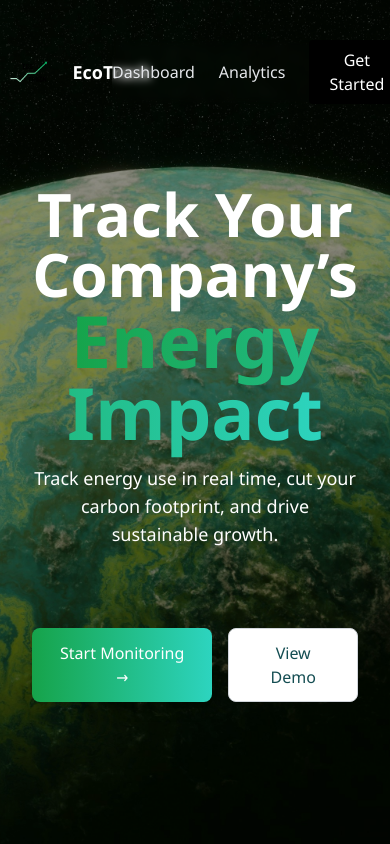
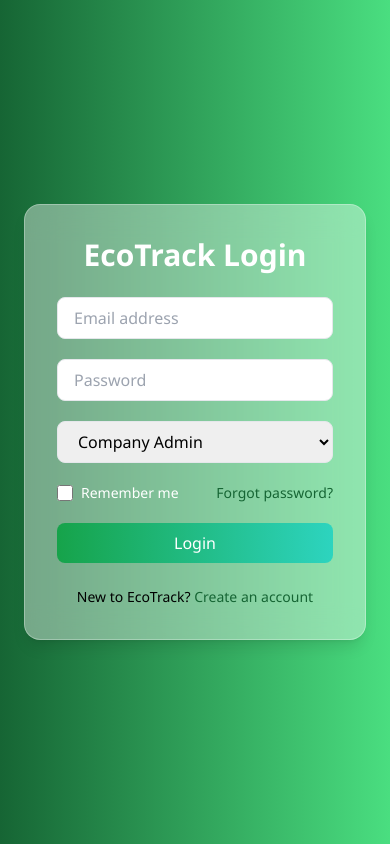
Before and after one commit to CKmellow/EcoTrack, a React (Create React App) app in the folder frontend/eco-track/: page /login in a window 390 px wide. Shown: the top 844 px of the page. Built offline with nearby package versions, Linux system fonts and the light colour scheme.

Commit message:
login and sign up forms. enabled page routing

```diff
--- a/frontend/eco-track/src/App.js
+++ b/frontend/eco-track/src/App.js
@@ -1,10 +1,15 @@
 import './App.css';
+import { Routes, Route } from "react-router-dom";
 import EcoTracker from "./pages/EcoTracker";
+import Login from "./pages/Login";
+import Signup from "./pages/SignUp";
 function App() {
   return (
-    <div className="App">
-     <EcoTracker />
-    </div>
+    <Routes>
+      <Route path="/" element={<EcoTracker />} />
+      <Route path="/login" element={<Login />} />
+      <Route path="/signup" element={<Signup />} />
+    </Routes>
   );
 }
 
--- a/frontend/eco-track/src/index.js
+++ b/frontend/eco-track/src/index.js
@@ -1,10 +1,14 @@
 import React from 'react';
 import ReactDOM from 'react-dom/client';
+import { BrowserRouter } from "react-router-dom";
 import App from './App';
 import './index.css';
+
 const root = ReactDOM.createRoot(document.getElementById('root'));
 root.render(
   <React.StrictMode>
-    <App />
+    <BrowserRouter>
+      <App />
+    </BrowserRouter>
   </React.StrictMode>
 );
--- a/frontend/eco-track/src/pages/EcoTracker.js
+++ b/frontend/eco-track/src/pages/EcoTracker.js
@@ -1,6 +1,8 @@
 import React from "react";
+import { useNavigate } from "react-router-dom";
 import backgroundImg from "../assets/backgroundimg2.jpg";
 function EcoTracker() {
+  const navigate = useNavigate();
   return (
     <div className="w-full min-h-screen flex flex-col">
 
@@ -25,8 +27,9 @@
     <nav className="flex items-center space-x-6 text-gray-200 font-medium backdrop-blur-sm">
       <a href="#" className="hover:text-[#144D52]">Dashboard</a>
       <a href="#" className="hover:text-[#144D52]">Analytics</a>
-      <button className="bg-black hover:bg-[#1e8c6b] text-white rounded px-5 py-2 font-medium">
+      <button  onClick={() => navigate("/signup")} className="bg-black hover:bg-[#1e8c6b] text-white rounded px-5 py-2 font-medium">
         Get Started
+
       </button>
     </nav>
   </div>
@@ -45,7 +48,7 @@
     </p>
 
     <div className="flex justify-center space-x-4 mt-20">
-      <button className="bg-gradient-to-r from-green-600 to-teal-400 text-white px-6 py-3 rounded-lg shadow-lg hover:scale-105 transition-transform">
+      <button onClick={() => navigate("/signup")} className="bg-gradient-to-r from-green-600 to-teal-400 text-white px-6 py-3 rounded-lg shadow-lg hover:scale-105 transition-transform">
         Start Monitoring →
       </button>
       <button className="bg-white border border-gray-300 text-[#144D52] px-6 py-3 rounded-lg hover:bg-gray-100">
--- /dev/null
+++ b/frontend/eco-track/src/pages/Login.js
@@ -0,0 +1,115 @@
+import { useState } from "react";
+import { Link } from "react-router-dom";
+
+export default function Login() {
+  const [form, setForm] = useState({
+    email: "",
+    password: "",
+    role: "Company Admin",
+    remember: false,
+  });
+
+  const handleChange = (e) => {
+    const { name, value, type, checked } = e.target;
+    setForm((prev) => ({
+      ...prev,
+      [name]: type === "checkbox" ? checked : value,
+    }));
+  };
+
+  const handleSubmit = (e) => {
+    e.preventDefault();
+    console.log("Login data:", form);
+    // TODO: integrate with backend auth API
+  };
+
+  return (
+    <div className="flex h-screen">
+      {/* Left Side - Image with Black Overlay */}
+      <div className="hidden md:flex w-1/2 relative">
+        <img
+          src="/formbg.jpg"
+          alt="EcoTrack Illustration"
+          className="w-full h-full object-cover"
+        />
+        <div className="absolute inset-0 bg-black opacity-20"></div>
+      </div>
+
+      {/* Right Side - Form */}
+      <div className="flex w-full md:w-1/2 items-center justify-center bg-gradient-to-r from-green-800 to-green-400 p-6">
+        <div className="w-full max-w-md bg-white/40 backdrop-blur-lg rounded-2xl shadow-lg p-8 border border-white/30">
+          <h2 className="text-3xl font-bold text-center text-white mb-6">
+            EcoTrack Login
+          </h2>
+
+          <form className="space-y-5" onSubmit={handleSubmit}>
+            {/* Email */}
+            <input
+              type="email"
+              name="email"
+              value={form.email}
+              onChange={handleChange}
+              placeholder="Email address"
+              className="w-full px-4 py-2 border rounded-lg focus:ring-2 focus:ring-green-500"
+              required
+            />
+
+            {/* Password */}
+            <input
+              type="password"
+              name="password"
+              value={form.password}
+              onChange={handleChange}
+              placeholder="Password"
+              className="w-full px-4 py-2 border rounded-lg focus:ring-2 focus:ring-green-500"
+              required
+            />
+
+            {/* Role */}
+            <select
+              name="role"
+              value={form.role}
+              onChange={handleChange}
+              className="w-full px-4 py-2 border rounded-lg focus:ring-2 focus:ring-green-500"
+            >
+              <option>Company Admin</option>
+              <option>Department Admin</option>
+            </select>
+
+            {/* Remember Me + Reset */}
+            <div className="flex items-center justify-between text-sm text-white">
+              <label className="flex items-center gap-2">
+                <input
+                  type="checkbox"
+                  name="remember"
+                  checked={form.remember}
+                  onChange={handleChange}
+                  className="h-4 w-4 text-green-600 border-gray-300 rounded"
+                />
+                Remember me
+              </label>
+              <Link to="/reset-password" className="text-green-800 hover:underline">
+                Forgot password?
+              </Link>
+            </div>
+
+            {/* Submit */}
+            <button
+              type="submit"
+              className="w-full bg-gradient-to-r from-green-600 to-teal-400 text-white py-2 rounded-lg  hover:from-green-600 hover:to-teal-800 "
+            >
+              Login
+            </button>
+          </form>
+
+          <p className="mt-6 text-center text-sm text-black">
+            New to EcoTrack?{" "}
+            <Link to="/signup" className="text-green-800 font-medium hover:underline">
+              Create an account
+            </Link>
+          </p>
+        </div>
+      </div>
+    </div>
+  );
+}
--- /dev/null
+++ b/frontend/eco-track/src/pages/SignUp.js
@@ -0,0 +1,106 @@
+import { useState } from "react";
+import { Link } from "react-router-dom";
+
+export default function Signup() {
+  const [form, setForm] = useState({
+    companyName: "",
+    email: "",
+    password: "",
+    role: "Company Admin",
+  });
+
+  const handleChange = (e) => {
+    const { name, value } = e.target;
+    setForm((prev) => ({ ...prev, [name]: value }));
+  };
+
+  const handleSubmit = (e) => {
+    e.preventDefault();
+    console.log("Signup data:", form);
+    // TODO: integrate with backend API
+  };
+
+  return (
+    <div className="flex h-screen">
+      {/* Left Side - Image */}
+     <div className="hidden md:flex w-1/2 h-screen">
+  <img
+    src="/formbg.jpg"
+    alt="EcoTrack Illustration"
+    className="w-full h-full object-cover"
+  />
+   <div className="absolute inset-0 bg-black opacity-20"></div>
+</div>
+
+      {/* Right Side - Form */}
+      <div className="flex w-full md:w-1/2 items-center justify-center bg-gradient-to-r from-green-600 to-green-400 p-6">
+        <div className="w-full max-w-md bg-white/40 backdrop-blur-lg rounded-2xl shadow-lg p-8 border border-white/30">
+          <h2 className="text-3xl font-bold text-center bg-white mb-4 text-transparent bg-clip-text ">
+            Create EcoTrack Account
+          </h2>
+
+          <form className="space-y-5" onSubmit={handleSubmit}>
+            {/* Company Name */}
+            <input
+              type="text"
+              name="companyName"
+              value={form.companyName}
+              onChange={handleChange}
+              placeholder="Company Name"
+              className="w-full px-4 py-2 border rounded-lg focus:ring-2 focus:ring-green-500"
+              required
+            />
+
+            {/* Email */}
+            <input
+              type="email"
+              name="email"
+              value={form.email}
+              onChange={handleChange}
+              placeholder="Email address"
+              className="w-full px-4 py-2 border rounded-lg focus:ring-2 focus:ring-green-500"
+              required
+            />
+
+            {/* Password */}
+            <input
+              type="password"
+              name="password"
+              value={form.password}
+              onChange={handleChange}
+              placeholder="Password"
+              className="w-full px-4 py-2 border rounded-lg focus:ring-2 focus:ring-green-500"
+              required
+            />
+
+            {/* Role */}
+            <select
+              name="role"
+              value={form.role}
+              onChange={handleChange}
+              className="w-full px-4 py-2 border rounded-lg focus:ring-2 focus:ring-green-500"
+            >
+              <option>Company Admin</option>
+              <option>Department Admin</option>
+            </select>
+
+            {/* Submit */}
+            <button
+              type="submit"
+              className="w-full bg-gradient-to-r from-green-600 to-teal-400 text-white py-2 rounded-lg hover:from-green-600 hover:to-teal-800"
+            >
+              Sign Up
+            </button>
+          </form>
+
+          <p className="mt-6 text-center text-sm text-black">
+            Already have an account?{" "}
+            <Link to="/login" className="text-green-800 font-medium hover:underline">
+              Login
+            </Link>
+          </p>
+        </div>
+      </div>
+    </div>
+  );
+}
```
Also changed, not shown: frontend/eco-track/public/assets/backgroundimg2.jpg (added), 1 other file (tests, documents, lock files or other folders).
